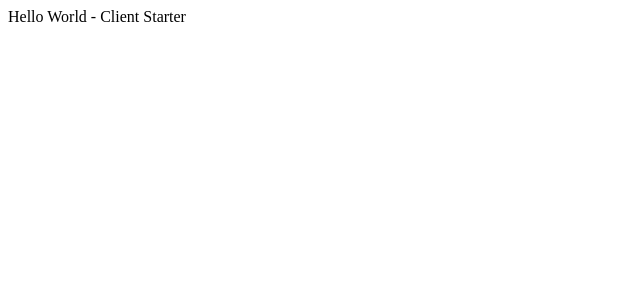
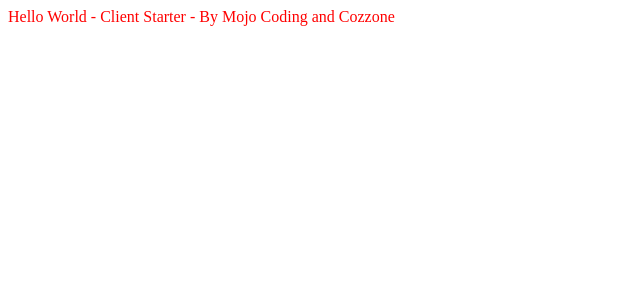
Before and after one commit to mojocodeio/client-starter, a React app: page / in a window 1280 px wide. Shown: the top 300 px of the page, without its empty margins (0-640 px from the left). Built offline with nearby package versions, Linux system fonts and the light colour scheme.

Commit message:
set up less

```diff
--- a/package.json
+++ b/package.json
@@ -12,10 +12,14 @@
     "@babel/preset-env": "^7.5.5",
     "@babel/preset-react": "^7.0.0",
     "babel-loader": "^8.0.6",
+    "css-loader": "^3.2.0",
     "html-loader": "^0.5.5",
     "html-webpack-plugin": "^3.2.0",
+    "less": "^3.10.3",
+    "less-loader": "^5.0.0",
     "react": "^16.9.0",
     "react-dom": "^16.9.0",
+    "style-loader": "^1.0.0",
     "webpack": "^4.39.2",
     "webpack-cli": "^3.3.7",
     "webpack-dev-server": "^3.8.0"
--- /dev/null
+++ b/src/App/App.js
@@ -0,0 +1,13 @@
+import React from 'react';
+
+import './App.less';
+
+export const App = () => {
+    return (
+        <div className={'hello'}>
+            Hello World - Client Starter - By Mojo Coding and Cozzone
+        </div>
+    );
+}
+
+export default App;
--- /dev/null
+++ b/src/App/App.less
@@ -0,0 +1,3 @@
+.hello {
+    color: red;
+}
--- a/src/index.js
+++ b/src/index.js
@@ -1,13 +1,7 @@
 import React from 'react';
 import ReactDOM from 'react-dom';
 
-const App = () => {
-    return (
-        <div>
-            Hello World - Client Starter
-        </div>
-    );
-}
+import App from './App/App';
 
 ReactDOM.render(
     <App />,
--- a/webpack.config.js
+++ b/webpack.config.js
@@ -23,13 +23,18 @@ module.exports = {
             {
                 test: /\.(js|jsx)$/,
                 exclude: /node_modules/,
-                use: {
-                    loader: "babel-loader"
-                }
+                use: { loader: 'babel-loader' }
             },{
                 test: /\.html$/,
                 use: [
                     { loader: 'html-loader' }
+                ]
+            },{
+                test: /\.less$/,
+                use: [
+                    { loader: 'style-loader' },
+                    { loader: 'css-loader' },
+                    { loader: 'less-loader' }
                 ]
             }
         ]
```
Also changed, not shown: 1 other file (tests, documents, lock files or other folders).
